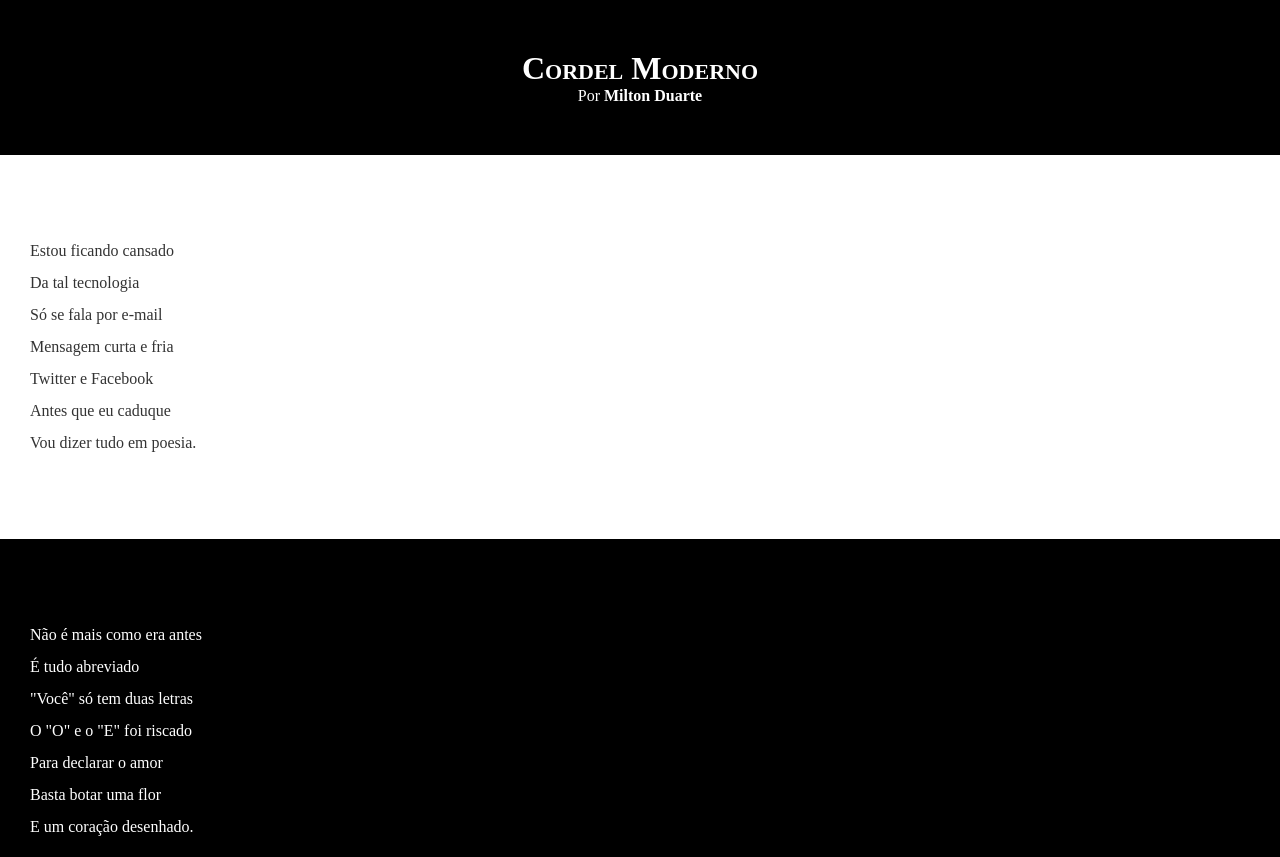
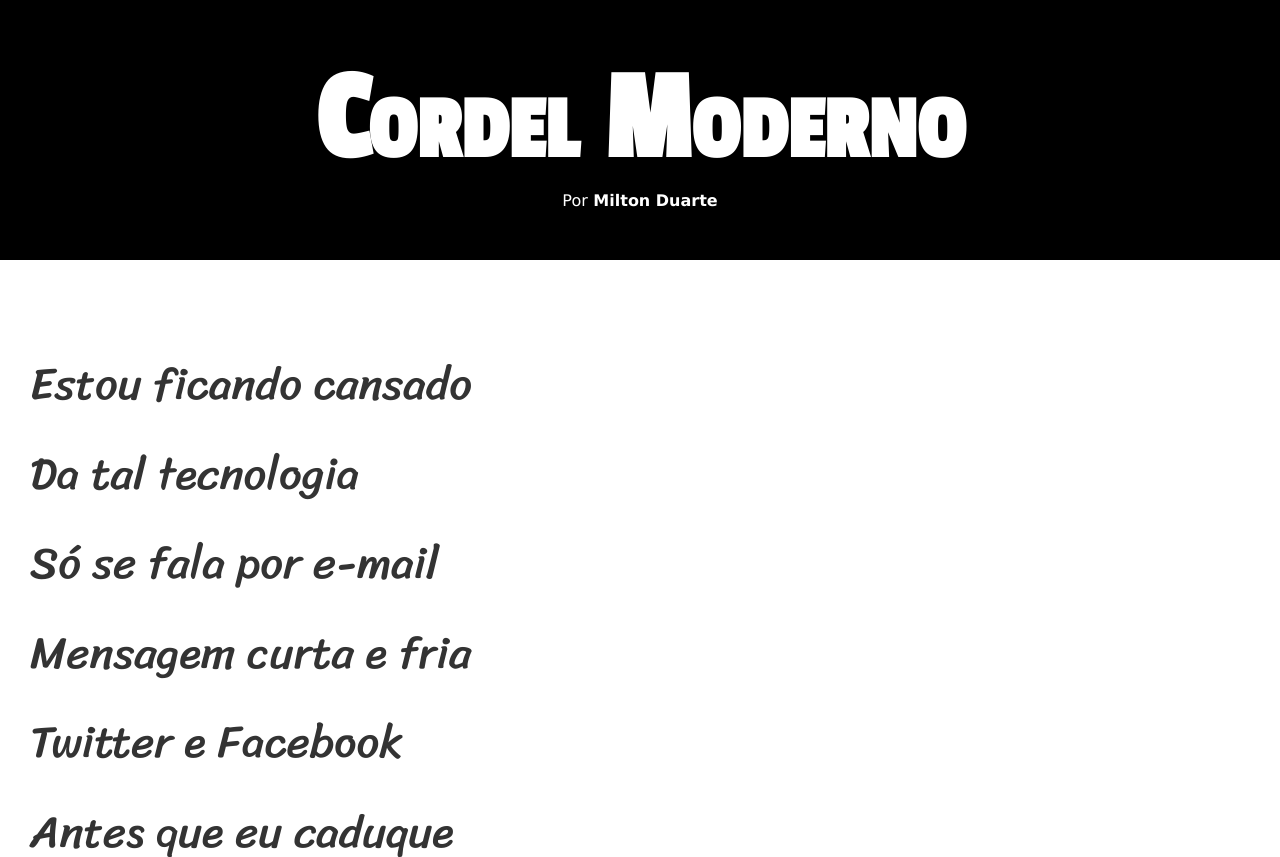
Before and after one commit to FelipeKorhonen/projeto-cordel, a plain HTML site: page index.html in a window 1280 px wide. Shown: the top 857 px of the page. Drawn offline with Linux system fonts and the light colour scheme.

Commit message:
atualizacao de estilos

```diff
--- a/estilo/style.css
+++ b/estilo/style.css
@@ -1,13 +1,25 @@
 @charset "UTF-8";
+
+@import url('https://fonts.googleapis.com/css2?family=Bebas+Neue&family=Dancing+Script&family=Passion+One&display=swap');
+
+@import url('https://fonts.googleapis.com/css2?family=Bebas+Neue&family=Dancing+Script&family=Passion+One&family=Sriracha&display=swap');
+
+:root {
+    --fonte1: Verdana, Geneva, Tahoma, sans-serif;
+    --fonte2: 'Passion One', cursive;
+    --fonte3: 'Sriracha', cursive;
+}
 
 * {
     margin: 0px;
     padding: 0px;
+    font-size: 1em;
 }
 
 html, body {
     min-height: 100vh;
     background: darkgray;
+    font-family: var(--fonte1);
 }
 
 header {
@@ -18,6 +30,8 @@
 header > h1 {
     padding-top: 50px;
     font-variant: small-caps;
+    font-family: var(--fonte2);
+    font-size: 10vw;
 }
 
 header > p {
@@ -38,7 +52,8 @@
     padding-bottom: 10vh;
     padding-left: 30px;
     line-height: 2em;
-
+    font-family: var(--fonte3);
+    font-size: 3.5vw;
 }
 
 section.normal {
@@ -52,7 +67,8 @@
 }
 
 section.imagem > p {
-    width: 400px;
+    display: inline-block;
+    padding: 5px;
     background-color: rgba(0, 0, 0, 0.253);
 }
 
```
